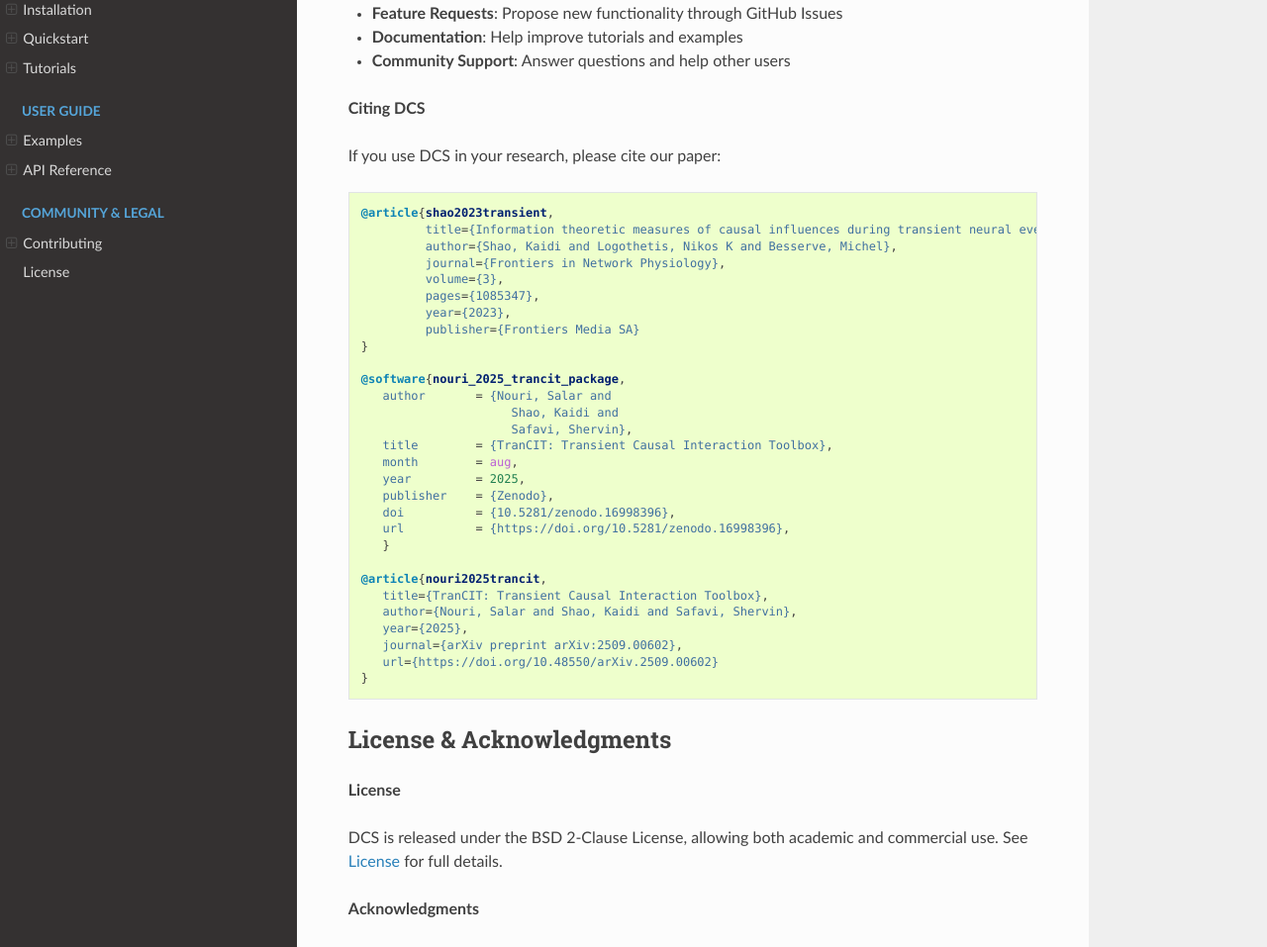
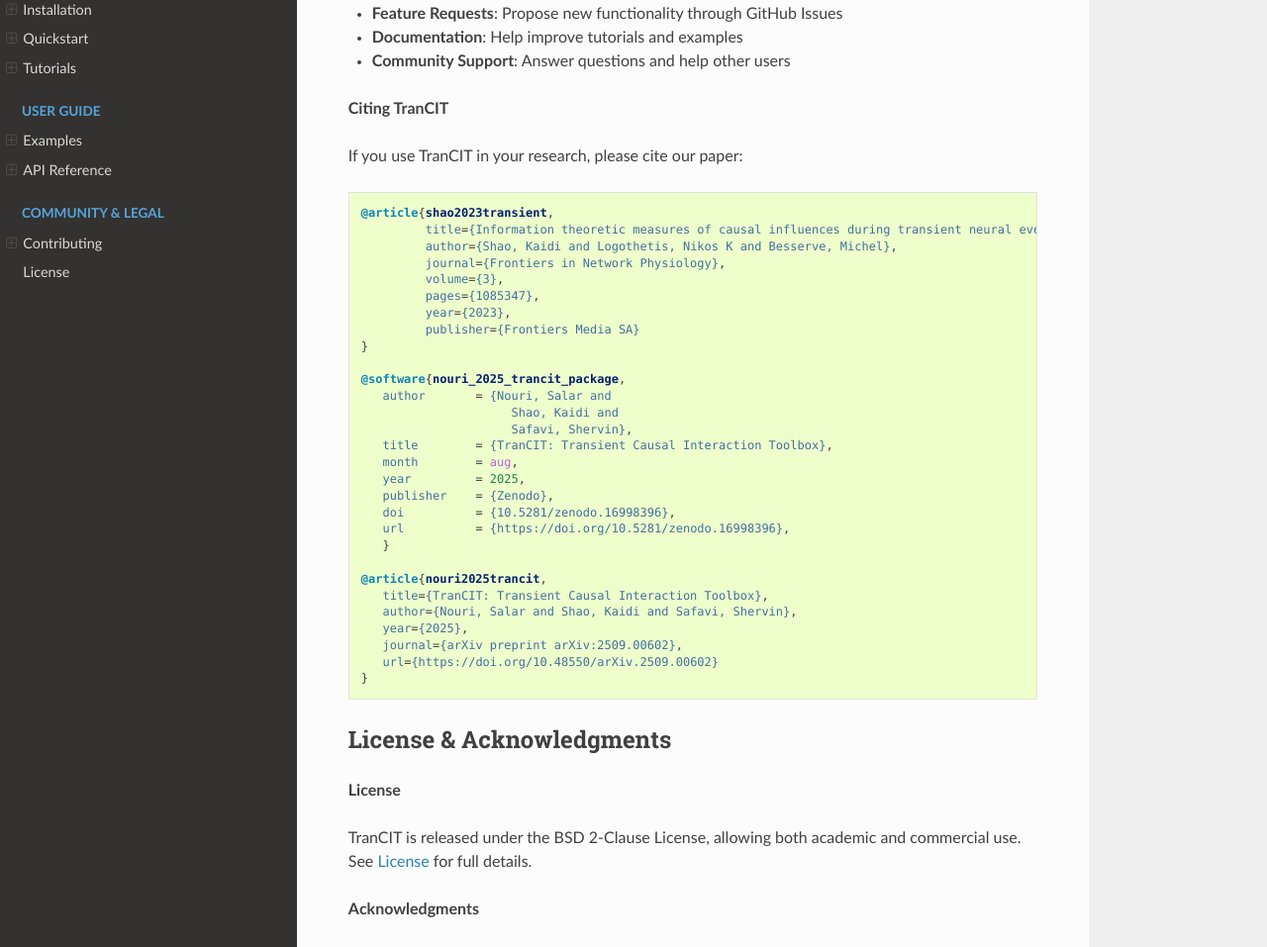
Before and after one commit to CMC-lab/TranCIT, a Sphinx documentation site: the page built from docs/index.rst, in a window 1280 px wide and 1400 px high, scrolled down 6207 px. Shown: the part 158-1115 px from the top of the window at 99% size. Built offline with Sphinx 7.4.7 and the Read the Docs theme 3.1.0, drawn with Linux system fonts in a browser that asks for light colours; pages that are not in the unit, such as notebooks, are missing from menus; the version number could not be read and is left out.

Commit message:
Update documentation references from DCS to TranCIT
- Fix citation section title to reference TranCIT instead of DCS
- Update license section to reference TranCIT package name
- Ensure consistent branding throughout documentation

```diff
--- a/docs/index.rst
+++ b/docs/index.rst
@@ -278,9 +278,9 @@
 - **Documentation**: Help improve tutorials and examples
 - **Community Support**: Answer questions and help other users
 
-**Citing DCS**
+**Citing TranCIT**
 
-If you use DCS in your research, please cite our paper:
+If you use TranCIT in your research, please cite our paper:
 
 .. code-block:: bibtex
 
@@ -320,7 +320,7 @@
 
 **License**
 
-DCS is released under the BSD 2-Clause License, allowing both academic and commercial use. See :doc:`license` for full details.
+TranCIT is released under the BSD 2-Clause License, allowing both academic and commercial use. See :doc:`license` for full details.
 
 **Acknowledgments**
 
```
